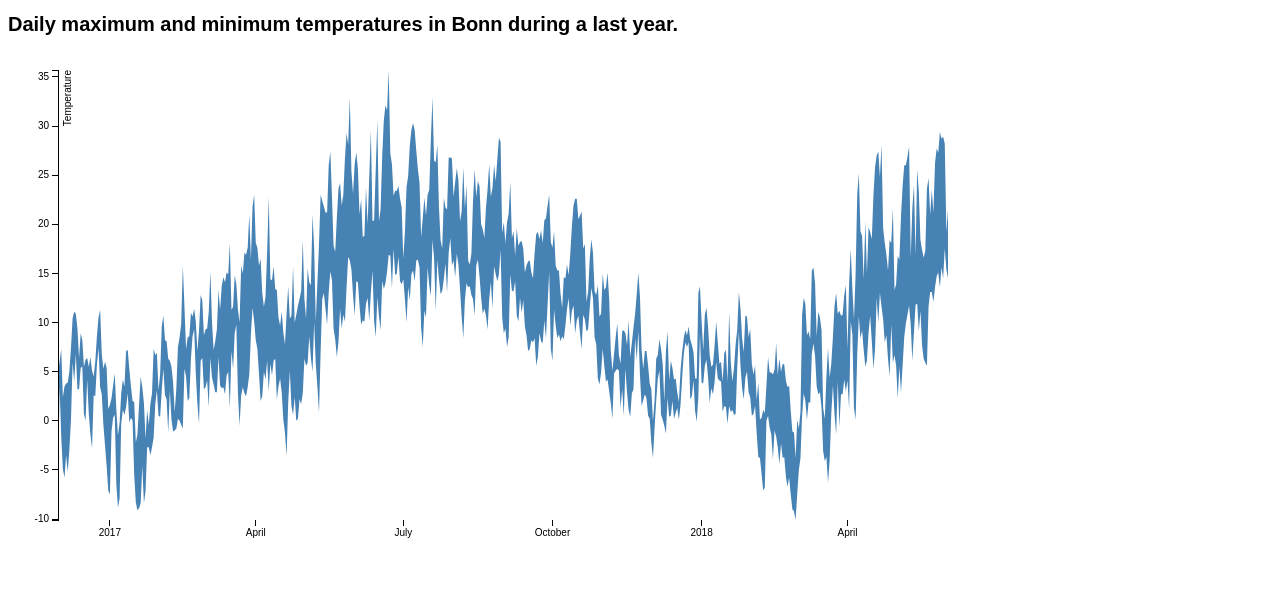
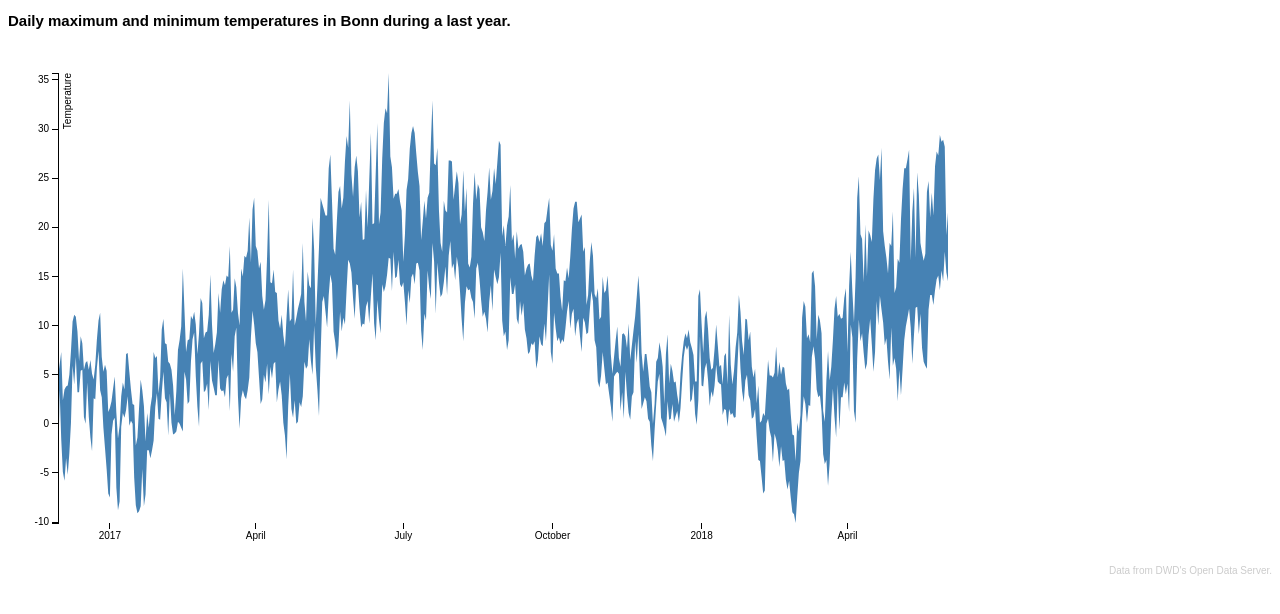
Before and after one commit to asamokhina/temp_in_bonn, a plain HTML site: page index.html in a window 1280 px wide. Drawn offline with nearby package versions, Linux system fonts and the light colour scheme.

Commit message:
Update index.html

```diff
--- a/index.html
+++ b/index.html
@@ -29,7 +29,8 @@ body {
         <title>Daily temperatures in Bonn</title>
       </head>
 <body>
-  <h1>Daily maximum and minimum temperatures in Bonn during a last year. </h1>
+  <h2>Daily maximum and minimum temperatures in Bonn during a last year. </h2>
+  <br>
 <script src="//d3js.org/d3.v3.min.js"></script>
 <script>
 
@@ -98,3 +99,4 @@ d3.csv("temp.csv", function(error, data) {
 });
 
 </script>
+  <p style="text-align:right;color:#cccccc">Data from DWD's Open Data Server.</p>
```
